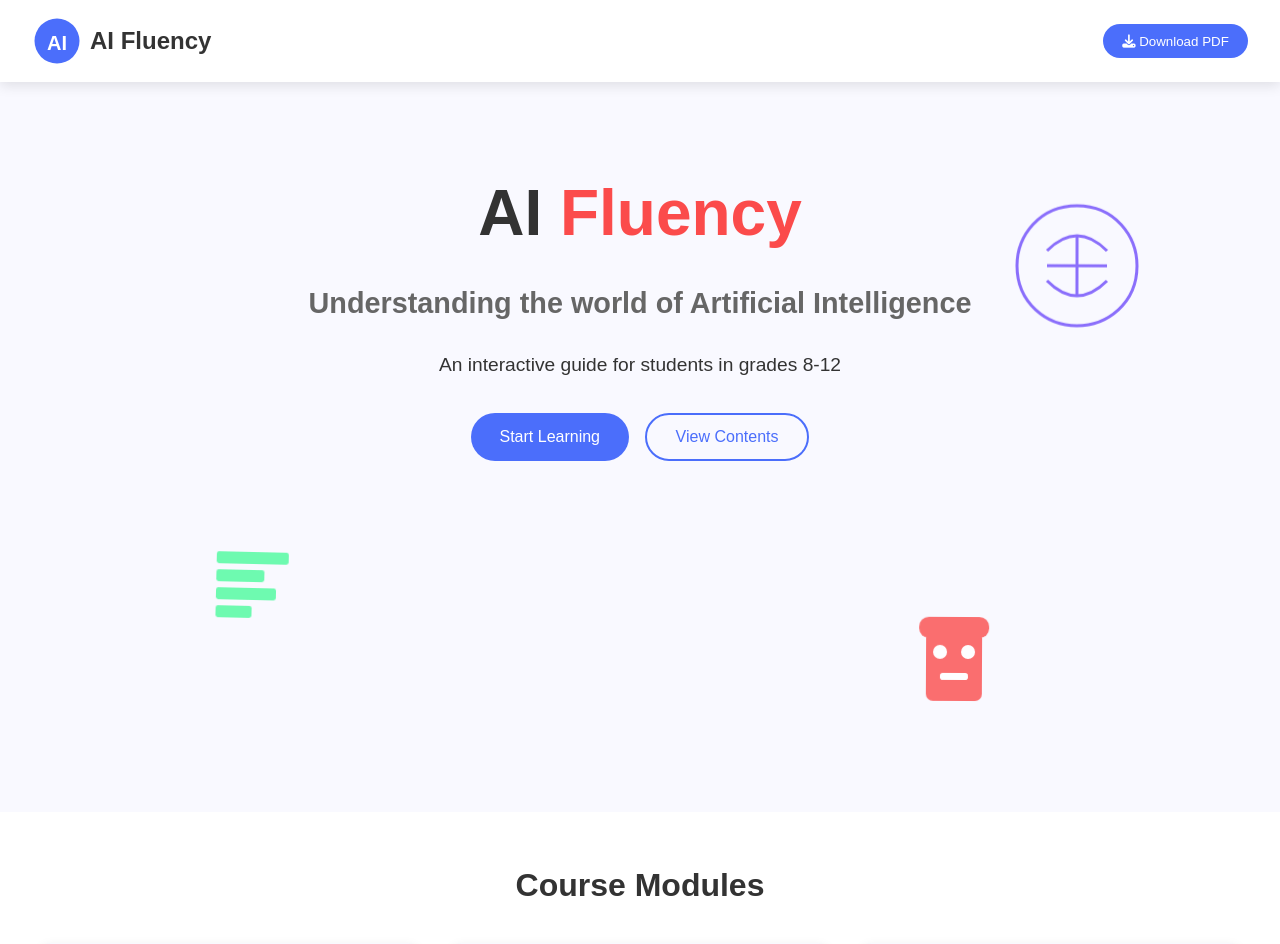
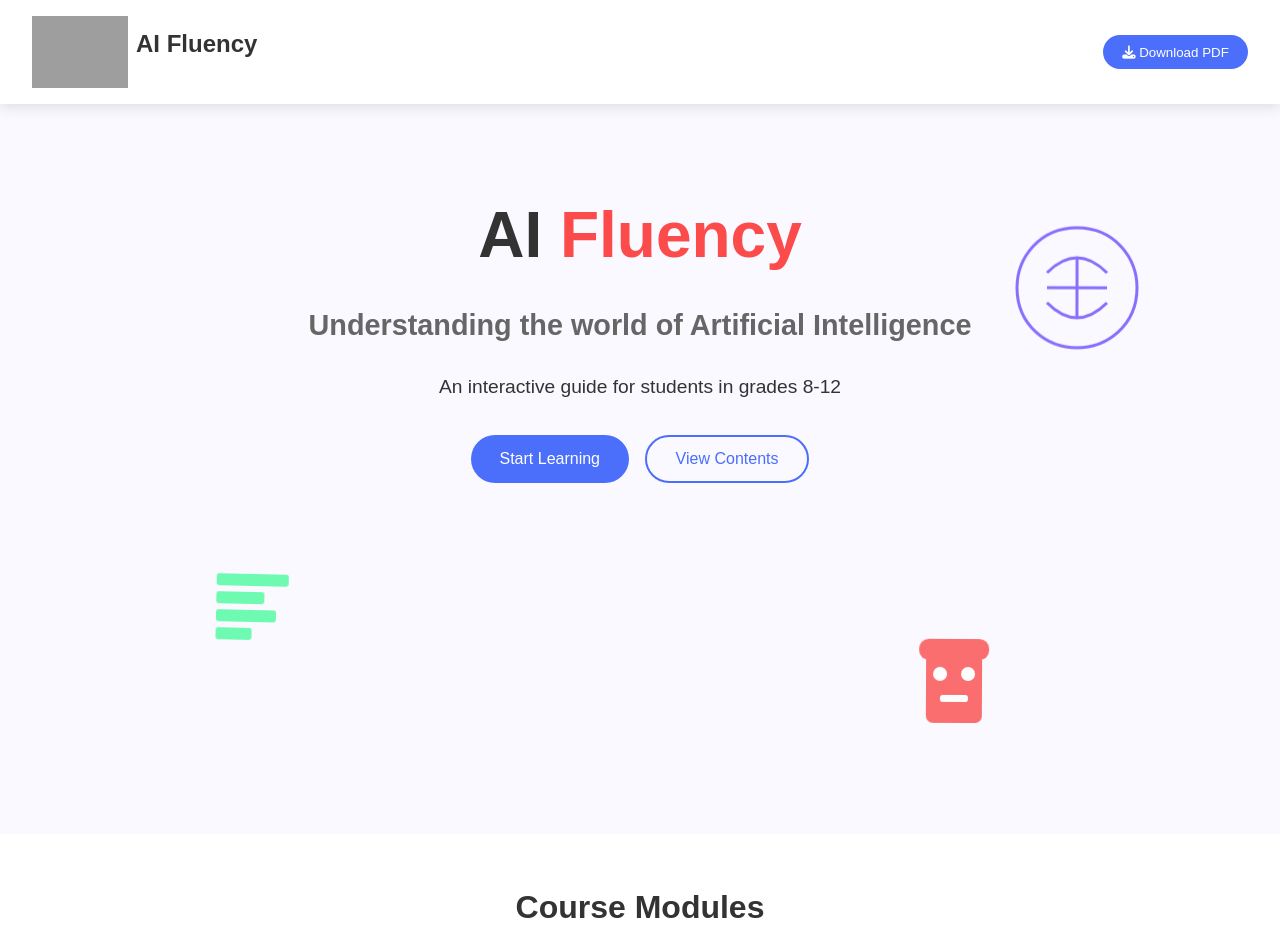
Before and after one commit to Vuyani-Magibisela/sci-bono-aifluency, a PHP site: page / in a window 1280 px wide. Shown: the top 944 px of the page. Run offline with PHP 8.4, Linux system fonts and the light colour scheme; some libraries are stand-ins or nearby versions; grey boxes are pictures that could not be loaded.

Commit message:
add sb logo

```diff
--- a/chapter1.html
+++ b/chapter1.html
@@ -7,6 +7,7 @@
 <title>AI Fluency - Chapter 1: AI History</title>
 <link rel="stylesheet" href="css/styles.css">
 <link rel="stylesheet" href="https://cdnjs.cloudflare.com/ajax/libs/font-awesome/6.1.1/css/all.min.css">
+<link rel="icon" type="image/x-icon" href="images/favicon.ico">
 <script src="https://cdnjs.cloudflare.com/ajax/libs/jspdf/2.5.1/jspdf.umd.min.js"></script>
 <script src="https://cdnjs.cloudflare.com/ajax/libs/html2canvas/1.4.1/html2canvas.min.js"></script>
 </head>
--- a/chapter2.html
+++ b/chapter2.html
@@ -6,6 +6,7 @@
     <title>AI Fluency - Chapter 2: What is Artificial Intelligence?</title>
     <link rel="stylesheet" href="css/styles.css">
     <link rel="stylesheet" href="https://cdnjs.cloudflare.com/ajax/libs/font-awesome/6.1.1/css/all.min.css">
+    <link rel="icon" type="image/x-icon" href="images/favicon.ico">
     <script src="https://cdnjs.cloudflare.com/ajax/libs/jspdf/2.5.1/jspdf.umd.min.js"></script>
     <script src="https://cdnjs.cloudflare.com/ajax/libs/html2canvas/1.4.1/html2canvas.min.js"></script>
 </head>
--- a/chapter3.html
+++ b/chapter3.html
@@ -6,6 +6,7 @@
     <title>AI Fluency - Chapter 1.02: Knowledge vs Intelligence</title>
     <link rel="stylesheet" href="css/styles.css">
     <link rel="stylesheet" href="https://cdnjs.cloudflare.com/ajax/libs/font-awesome/6.1.1/css/all.min.css">
+    <link rel="icon" type="image/x-icon" href="images/favicon.ico">
     <script src="https://cdnjs.cloudflare.com/ajax/libs/jspdf/2.5.1/jspdf.umd.min.js"></script>
     <script src="https://cdnjs.cloudflare.com/ajax/libs/html2canvas/1.4.1/html2canvas.min.js"></script>
 </head>
--- a/css/styles.css
+++ b/css/styles.css
@@ -103,7 +103,15 @@ header {
 
 .logo h1 {
     font-size: 1.5rem;
-    margin-bottom: 0;
+    margin-bottom: 1rem;
+    line-height: 1;
+}
+
+.logo img {
+    display: block;
+    margin: 0;
+    padding: 0;
+    height: 4.5rem; /* Adjust as needed */
 }
 
 .header-controls button {
--- a/index.html
+++ b/index.html
@@ -19,16 +19,14 @@
     <title>AI Fluency - Digital Infographic</title>
     <link rel="stylesheet" href="css/styles.css">
     <link rel="stylesheet" href="https://cdnjs.cloudflare.com/ajax/libs/font-awesome/6.1.1/css/all.min.css">
+    <link rel="icon" type="image/x-icon" href="images/favicon.ico">
     <script src="https://cdnjs.cloudflare.com/ajax/libs/jspdf/2.5.1/jspdf.umd.min.js"></script>
     <script src="https://cdnjs.cloudflare.com/ajax/libs/html2canvas/1.4.1/html2canvas.min.js"></script>
 </head>
 <body>
     <header>
         <div class="logo">
-            <svg width="50" height="50" viewBox="0 0 100 100">
-                <circle cx="50" cy="50" r="45" fill="#4B6EFB" />
-                <text x="30" y="68" fill="white" font-family="Arial" font-weight="bold" font-size="40">AI</text>
-            </svg>
+            <img src="images/logo.svg" alt="Logo of Sci-Bono Discovery Center on a blue circular background">
             <h1>AI Fluency</h1>
         </div>
         <div class="header-controls">
@@ -74,6 +72,9 @@
                         <circle cx="60" cy="45" r="5" fill="white"/>
                         <rect x="40" y="60" width="20" height="5" rx="2" fill="white"/>
                     </svg>
+                </div>
+                <div class="graphic-element" id="scibono">
+
                 </div>
             </div>
         </section>
--- a/module1.html
+++ b/module1.html
@@ -7,6 +7,7 @@
     <link rel="stylesheet" href="css/styles.css">
     <link rel="stylesheet" href="css/stylesModules.css">
     <link rel="stylesheet" href="https://cdnjs.cloudflare.com/ajax/libs/font-awesome/6.1.1/css/all.min.css">
+    <link rel="icon" type="image/x-icon" href="images/favicon.ico">
     <script src="https://cdnjs.cloudflare.com/ajax/libs/jspdf/2.5.1/jspdf.umd.min.js"></script>
     <script src="https://cdnjs.cloudflare.com/ajax/libs/html2canvas/1.4.1/html2canvas.min.js"></script>
 </head>
```
Also changed, not shown: images/android-chrome-192x192.png (added), images/android-chrome-512x512.png (added), images/apple-touch-icon.png (added), images/favicon-16x16.png (added), images/favicon-32x32.png (added), images/favicon.ico, images/logo.svg (added), images/site.webmanifest (added).
